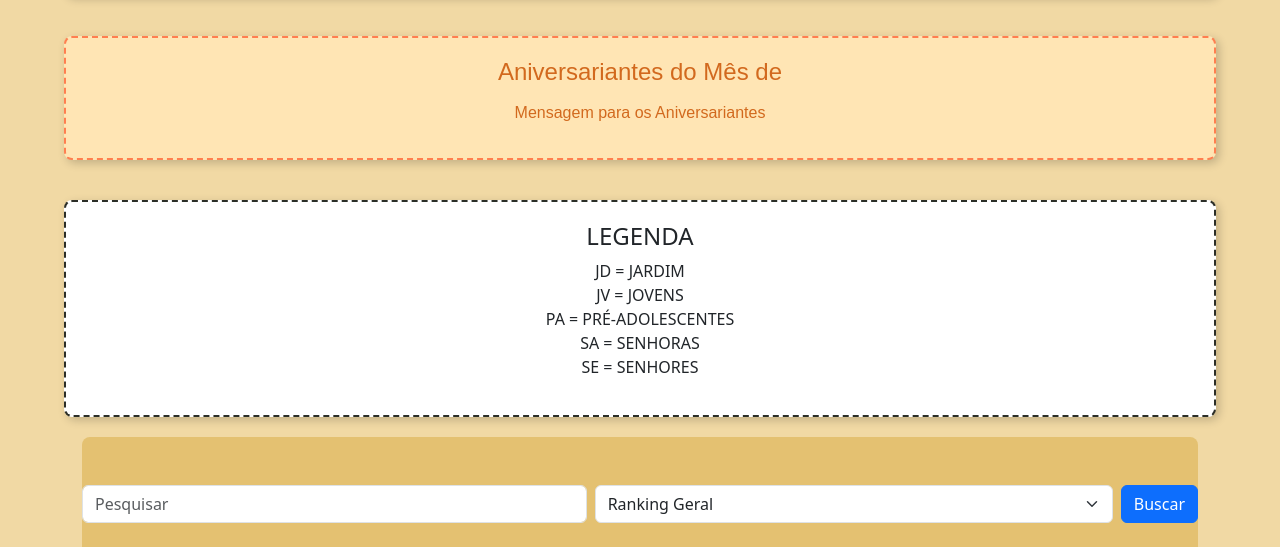
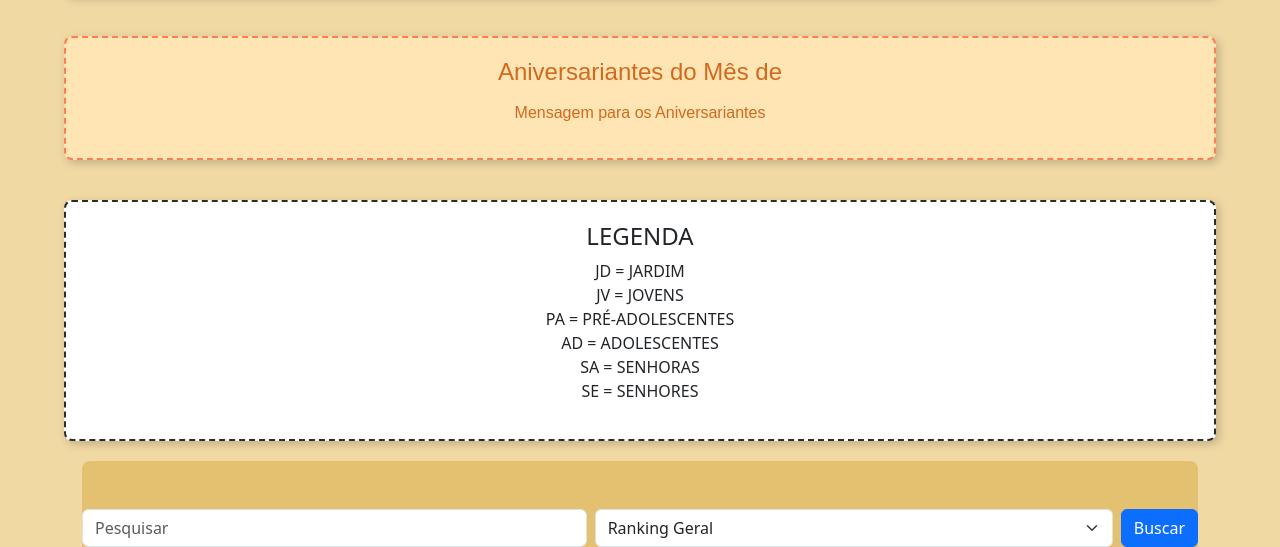
Before and after one commit to davichocoman/ebdrodoviaa, a Flask app: template api/templates/base.html in a window 1280 px wide. Shown: the part 196-743 px from the top of the page. Run offline with Flask 3, Linux system fonts and the light colour scheme; the template is opened without the code that fills it, so the values that code supplies are empty; parts of the project's set-up code (start-up, migrations or seed data) failed here and were passed over; some libraries are stand-ins or nearby versions.

Commit message:
Inseri na legenda do raking a abreviatura para a classe de adolescentes

```diff
--- a/api/templates/base.html
+++ b/api/templates/base.html
@@ -292,6 +292,7 @@
         <h4>LEGENDA</h4><p class="legenda">JD = JARDIM
 JV = JOVENS
 PA = PRÉ-ADOLESCENTES
+AD = ADOLESCENTES
 SA = SENHORAS
 SE = SENHORES</p></div>
 
```
